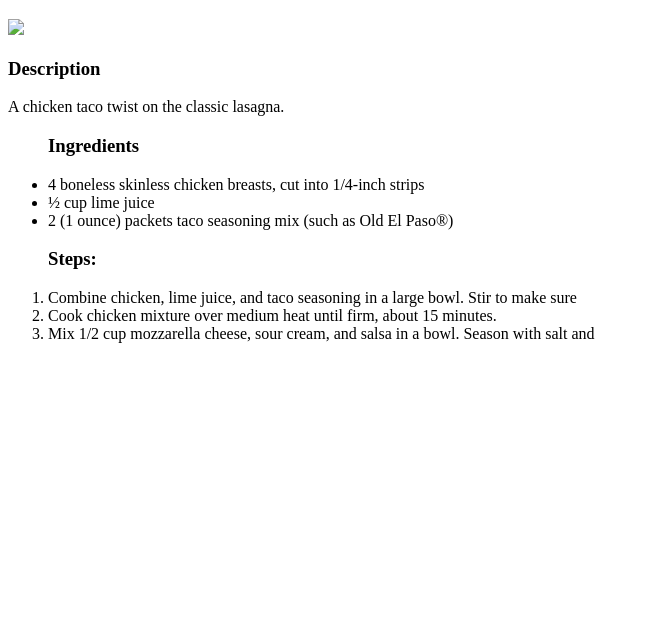
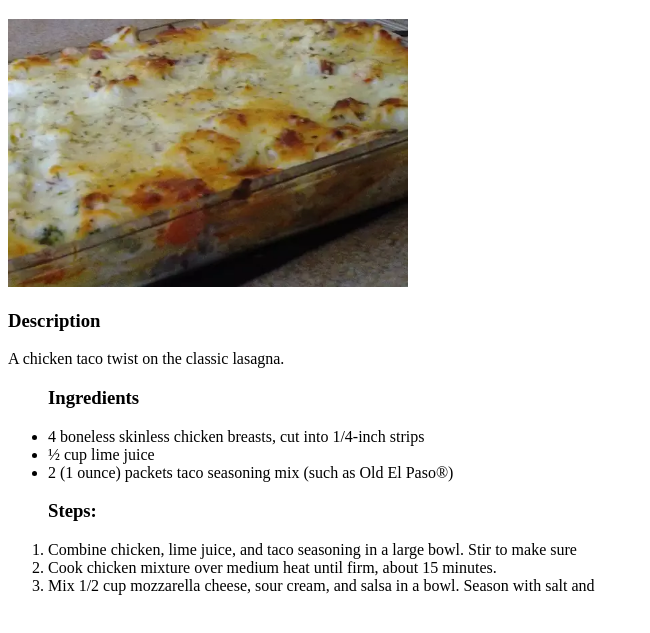
Before and after one commit to bgdv82/odin-recipes, a plain HTML site: page recipes/lasagna.html in a window 1280 px wide. Shown: the part 61-694 px from the top of the page, without its empty margins (0-650 px from the left). Drawn offline with Linux system fonts and the light colour scheme.

Commit message:
Add files via upload

```diff
--- a/recipes/lasagna.html
+++ b/recipes/lasagna.html
@@ -8,8 +8,9 @@
 </head>
 <body>
     <h1>Lasagna</h1>
-    <img src="/_front end developer/odin-links-and-images/images/lasagna.jpg" width="400">
+  <img src="../recipes/lasagna.jpg" width="400">
     <br>
+
     <h3>Description</h3>
     <p>A chicken taco twist on the classic lasagna.</p>
 <ul><h3>Ingredients</h3>
@@ -24,7 +25,5 @@
     <li>Mix 1/2 cup mozzarella cheese, sour cream, and salsa in a bowl. Season with salt and</li>
 </ol>
 
-
-</ol>
 </body>
 </html>
```
Also changed, not shown: recipes/lasagna.jpg (added).
